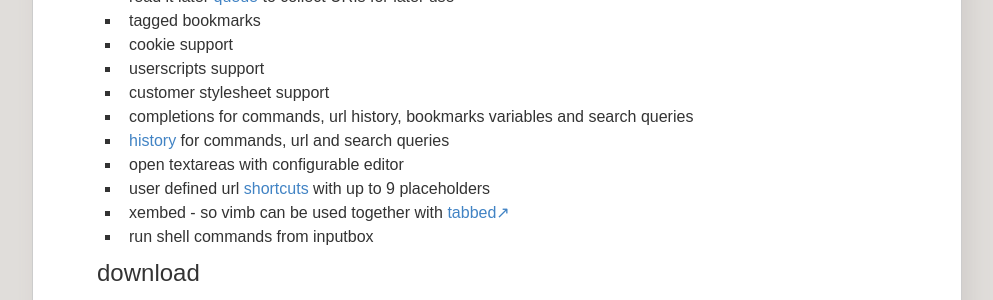
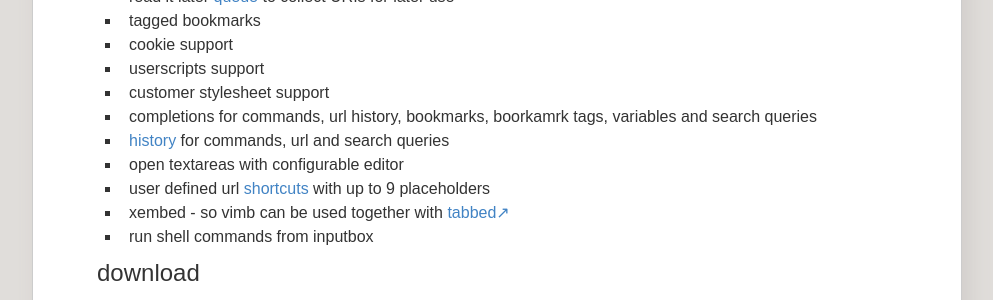
Before and after one commit to fanglingsu/vimb, a Jekyll site: the page built from index.md, in a window 1280 px wide. Shown: the part 386-686 px from the top of the page, without its empty margins (143-1136 px from the left). Built offline with Jekyll 4.4.1, drawn with Linux system fonts in a browser that asks for light colours.

Commit message:
Added the new bookmark tags completion feature.

```diff
--- a/index.md
+++ b/index.md
@@ -21,8 +21,8 @@ not detract you from your daily work.
 - cookie support
 - userscripts support
 - customer stylesheet support
-- completions for commands, url history, bookmarks variables and search
-  queries
+- completions for commands, url history, bookmarks, boorkamrk tags, variables
+  and search queries
 - [history][] for commands, url and search queries
 - open textareas with configurable editor
 - user defined url [shortcuts][] with up to 9 placeholders
```
Also changed, not shown: commands.md (+3 -1 lines).
